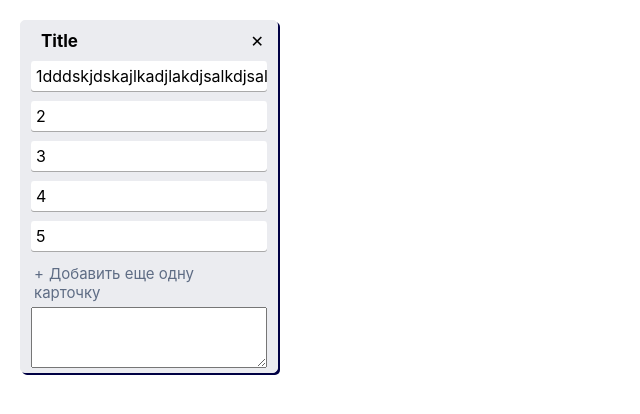
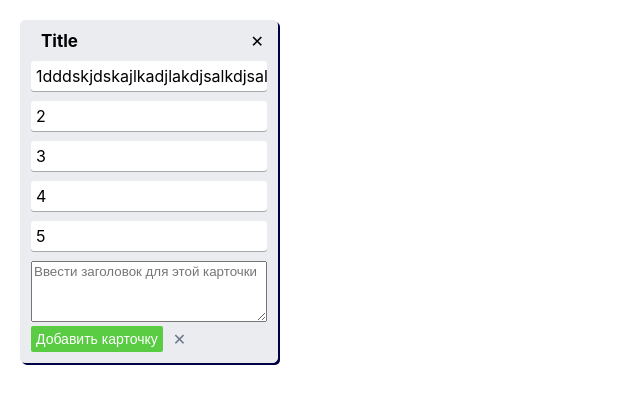
Before and after one commit to DastanLo/trello-clone, a React (Create React App) app in the folder frontend/: page / in a window 1280 px wide. Both pictures are taken after a click on the element "Добавить еще одну карточку". Shown: the top 414 px of the page, without its empty margins (0-640 px from the left). Built offline with nearby package versions, Linux system fonts and the light colour scheme.

Commit message:
Finished card 1.1

```diff
--- a/frontend/src/components/Card/AddButton/AddTaskButton.jsx
+++ b/frontend/src/components/Card/AddButton/AddTaskButton.jsx
@@ -1,9 +1,9 @@
 import React from 'react';
 import './AddTaskButton.css'
 
-const AddTaskButton = ({text}) => {
+const AddTaskButton = ({text, click}) => {
 	return (
-		<div className="addTask">
+		<div onClick={click} className="addTask">
 			<span className="addText">{text}</span>
 		</div>
 	);
--- a/frontend/src/components/Card/CardComponent/Card.jsx
+++ b/frontend/src/components/Card/CardComponent/Card.jsx
@@ -1,11 +1,19 @@
-import React from 'react';
+import React, {useState} from 'react';
 import './Card.css'
 import Task from "../TaskComponent/Task";
 import AddTaskButton from "../AddButton/AddTaskButton.jsx";
 import Textarea from "../Textarea/Textarea";
 
 const Card = () => {
+	const [isClicked, setIsClicked] = useState(false);
 	const tasks = ['1dddskjdskajlkadjlakdjsalkdjsalkdandlskada', '2', '3', '4', '5']
+
+	const openTextarea = () => {
+		setIsClicked(true)
+	};
+	const closeTextarea = () => {
+		setIsClicked(false)
+	}
 	return (
 			<div className="card">
 				<div className="title">
@@ -17,8 +25,7 @@ const Card = () => {
 						return <Task text={task}/>
 					})
 				}
-				<AddTaskButton text="Добавить еще одну карточку"/>
-				<Textarea/>
+				{isClicked ? <Textarea click={closeTextarea}/> : <AddTaskButton click={openTextarea} text="Добавить еще одну карточку"/>}
 			</div>
 	);
 };
--- a/frontend/src/components/Card/Textarea/Textarea.css
+++ b/frontend/src/components/Card/Textarea/Textarea.css
@@ -1,9 +1,41 @@
 textarea{
-    margin: 10px 10px 0;
+    font-family: sans-serif;
     resize: vertical;
     width: 100%;
     min-height: 55px;
+    outline: none;
+
 }
 .textarea-box{
     width: 90%;
+    padding: 10px;
 }
+textarea::placeholder{
+    font-weight: 400;
+    font-family: sans-serif;
+}
+button{
+    cursor: pointer;
+    font-size: 14px;
+    border-radius: 2px;
+    padding: 5px;
+    color: #fff;
+    outline: none;
+    border: none;
+    background: #5acc44;
+}
+button:hover{
+    background: #6fd75c;
+}
+.close_button-textarea{
+    cursor: pointer;
+    margin-left: 10px;
+    color: #6b778c;
+}
+.textarea_buttons{
+    display: flex;
+    align-items: center;
+}
+.close_button-textarea:hover{
+    color: #000;
+}
--- a/frontend/src/components/Card/Textarea/Textarea.jsx
+++ b/frontend/src/components/Card/Textarea/Textarea.jsx
@@ -1,12 +1,16 @@
 import React from 'react';
 import './Textarea.css'
 
-const Textarea = () => {
+const Textarea = ({click}) => {
 	return (
 		<div className="textarea-box">
-			<textarea autoFocus>
-
-			</textarea>
+			<textarea placeholder="Ввести заголовок для этой карточки" autoFocus/>
+			<div className="textarea_buttons">
+				<button>
+					Добавить карточку
+				</button>
+				<div onClick={click} className="close_button-textarea">✕</div>
+			</div>
 		</div>
 	);
 };
```
